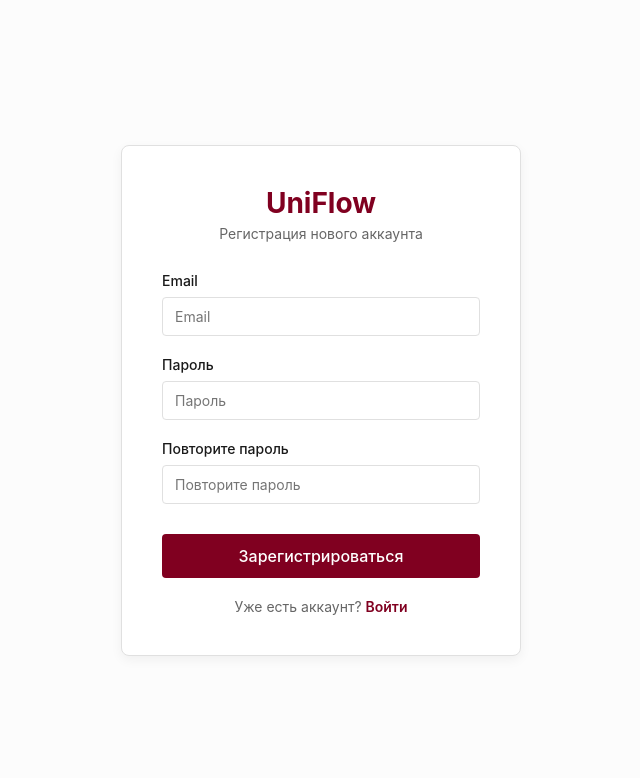
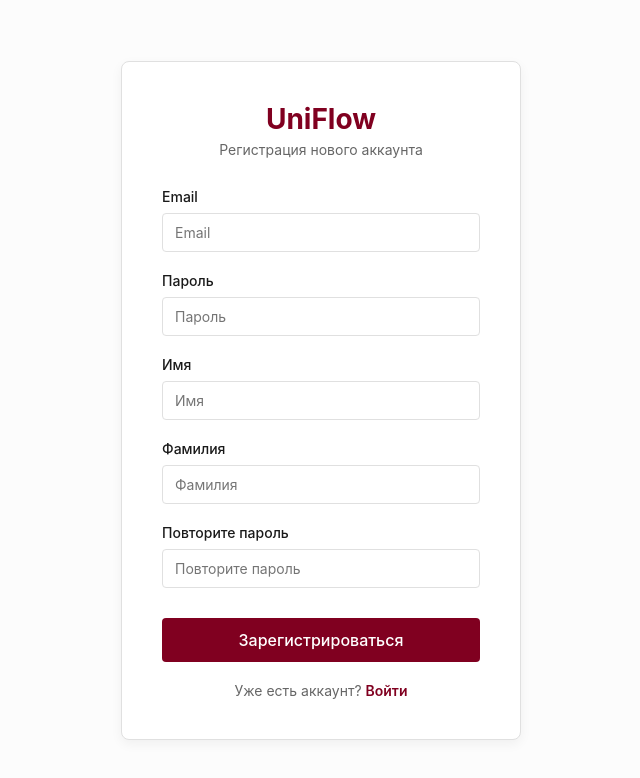
Before and after one commit to anyyaa/task-tracker, a React (Vite) app in the folder frontend/: page / in a window 1280 px wide. Both pictures are taken after a click on the button "Создать". Shown: the top 778 px of the page, without its empty margins (319-959 px from the left). Built offline with nearby package versions, Linux system fonts and the light colour scheme; no server answers.

Commit message:
добавил поля в форме для ввода фамилии и имя

```diff
--- a/frontend/src/pages/AuthPage.tsx
+++ b/frontend/src/pages/AuthPage.tsx
@@ -136,6 +136,7 @@ export default function AuthPage() {
         </p>
 
         <form onSubmit={handleSubmit} className="auth-form">
+
           <div className="input-group">
             <label>Email</label>
             <input
@@ -157,6 +158,31 @@ export default function AuthPage() {
                 required
             />
           </div>
+          {!isLogin && (
+              <>
+                <div className="input-group">
+                  <label>Имя</label>
+                  <input
+                      type="text"
+                      placeholder="Имя"
+                      value={firstName}
+                      onChange={(e) => setFirstName(e.target.value)}
+                      required
+                  />
+                </div>
+
+                <div className="input-group">
+                  <label>Фамилия</label>
+                  <input
+                      type="text"
+                      placeholder="Фамилия"
+                      value={lastName}
+                      onChange={(e) => setLastName(e.target.value)}
+                      required
+                  />
+                </div>
+              </>
+          )}
 
           {/* Это поле покажется только если мы на вкладке регистрации */}
           {!isLogin && (
```
